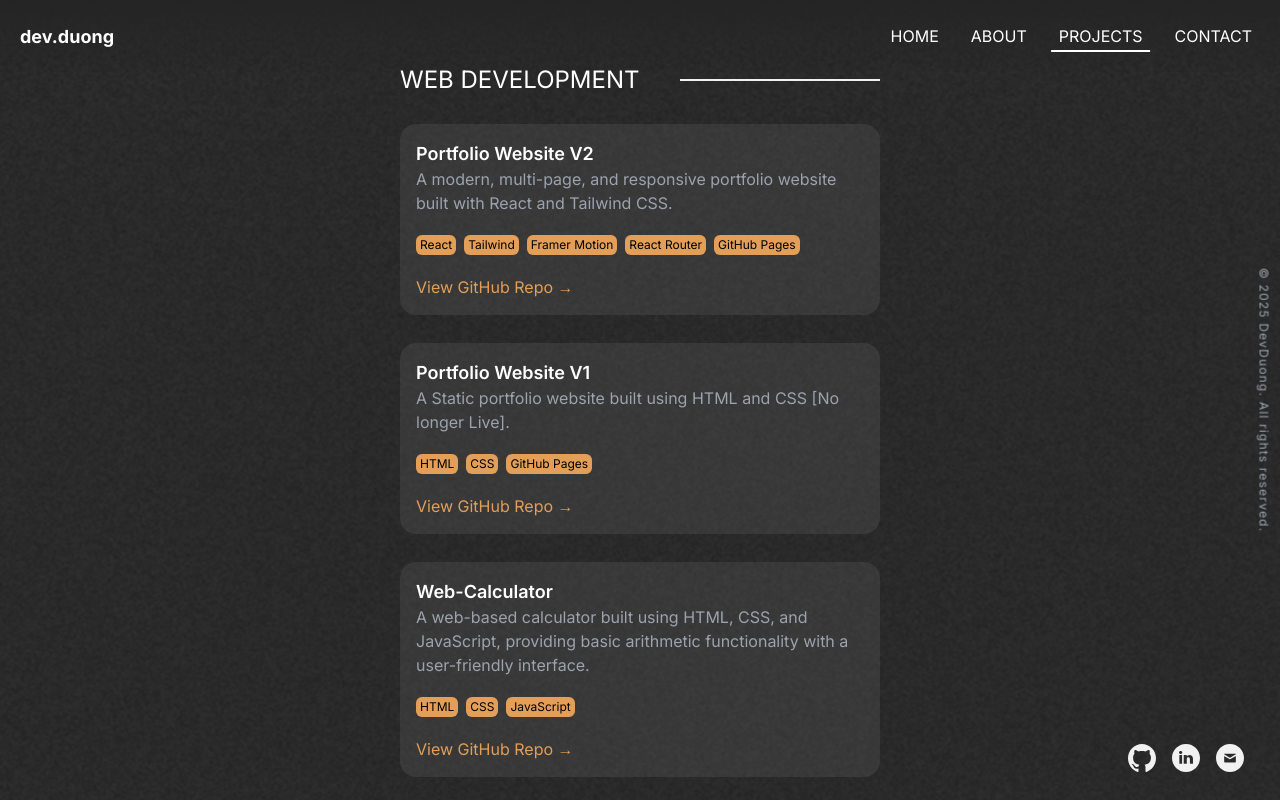
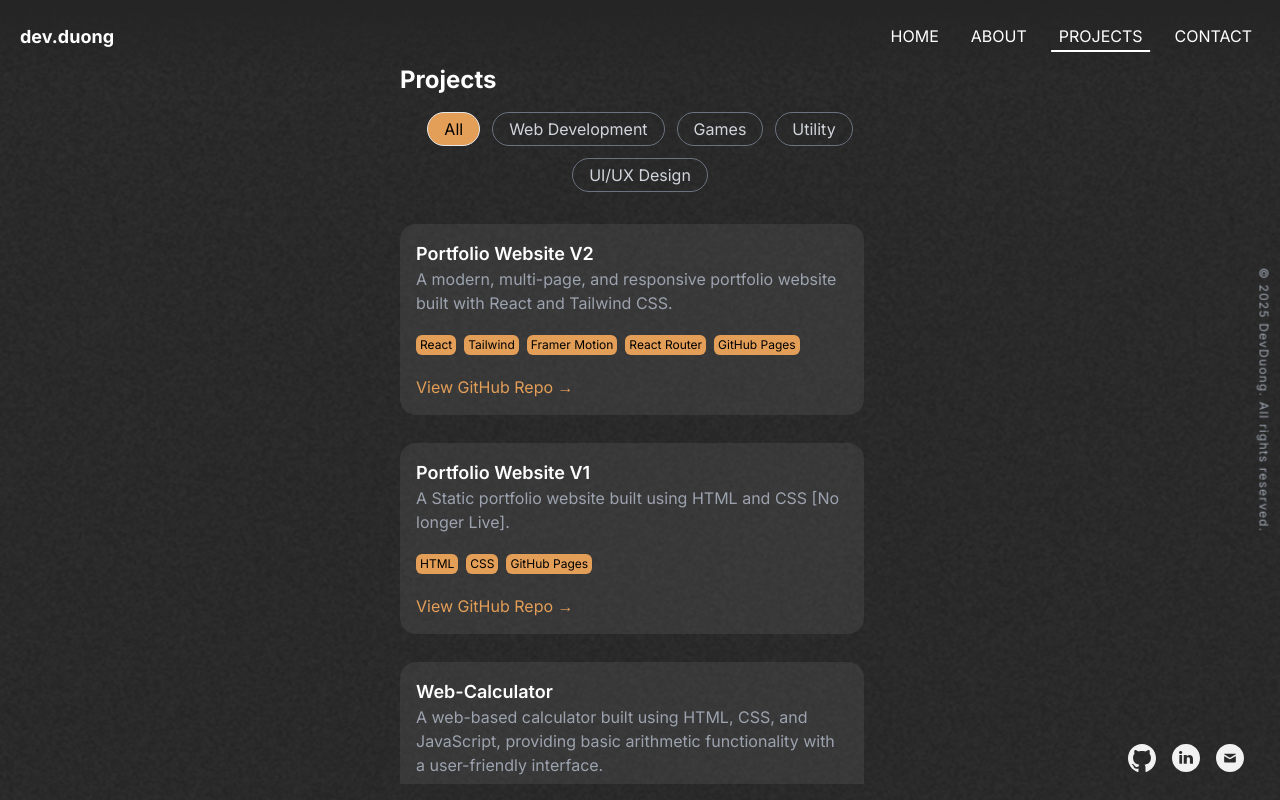
Before and after one commit to dev-duong/dev-duong.github.io, a React (Create React App) app: page /projects in a window 1280 px wide. Shown: the top 800 px of the page. Built offline with nearby package versions, Linux system fonts and the light colour scheme.

Commit message:
Added internal scrollbar and category filter

```diff
--- /dev/null
+++ b/src/components/ui/CategoryFilter.js
@@ -0,0 +1,22 @@
+const CategoryFilter = ({ categories, selected, onSelect }) => {
+  return (
+    <div className="flex flex-wrap gap-3 mb-8 justify-center">
+      {["All", ...categories].map((category) => (
+        <button
+          key={category}
+          className={`px-4 py-1 rounded-full border
+            ${
+              selected === category || (category === "All" && !selected)
+                ? "bg-myOrange text-black"
+                : "bg-transparent text-gray-300 border-gray-500 hover:border-white hover:text-white"
+            }`}
+          onClick={() => onSelect(category === "All" ? null : category)}
+        >
+          {category}
+        </button>
+      ))}
+    </div>
+  );
+};
+
+export default CategoryFilter;
--- a/src/index.css
+++ b/src/index.css
@@ -9,3 +9,26 @@
     @apply font-inter;
   }
 }
+
+/* Scrollbar Track */
+.custom-scrollbar::-webkit-scrollbar {
+  width: 8px; /* width of the scrollbar */
+}
+
+.custom-scrollbar::-webkit-scrollbar-track {
+  background: #2d2d2d; /* track color */
+  border-radius: 4px;
+}
+
+/* Scrollbar Thumb */
+.custom-scrollbar::-webkit-scrollbar-thumb {
+  background-color: #e39e58; /* Tailwind orange-500 */
+  border-radius: 4px;
+  border: 2px solid #2d2d2d; /* space around thumb */
+}
+
+/* For Firefox */
+.custom-scrollbar {
+  scrollbar-width: thin;
+  scrollbar-color: #e39e58 #2d2d2d;
+}
--- a/src/pages/Projects.js
+++ b/src/pages/Projects.js
@@ -1,9 +1,9 @@
+import { useState } from "react";
+
 // UI
 import SocialLinks from "../components/ui/SocialLinks";
 import ProjectCard from "../components/ui/ProjectCard";
-
-// Layout
-import Divider from "../components/layout/Divider";
+import CategoryFilter from "../components/ui/CategoryFilter";
 
 // Animations
 import PageWrapper from "../components/layout/PageWrapper";
@@ -17,134 +17,164 @@ import MushroomFont from "../assets/Projects/MushroomFont.pdf";
 import MushroomFontStatement from "../assets/Projects/MushroomFontStatement.pdf";
 import MushroomLog from "../assets/Projects/MushroomLog.otf";
 
-// Project Page
-const Projects = () => {
-  return (
-    <main className="pt-16 px-4 w-full max-w-[90%] sm:max-w-[80%] md:max-w-[60%] lg:max-w-[50%] xl:max-w-[40%] mx-auto flex flex-col justify-center flex-grow pb-20 md:pb-0">
-      <PageWrapper>
-        <section>
-          <article className="flex flex-col gap-7 mb-10">
-            <Divider title="Web Development" />
-            <ProjectCard
-              title="Portfolio Website V2"
-              description="A modern, multi-page, and responsive portfolio website built with React and Tailwind CSS."
-              tags={[
+// All Projects
+const allProjects = [
+  {
+    category: "Web Development",
+    title: "Portfolio Website V2",
+    description:
+      "A modern, multi-page, and responsive portfolio website built with React and Tailwind CSS.",
+    tags: [
       "React",
       "Tailwind",
       "Framer Motion",
       "React Router",
       "GitHub Pages",
-              ]}
-              link="https://github.com/dev-duong/dev-duong.github.io"
-            />
-            <ProjectCard
-              title="Portfolio Website V1"
-              description="A Static portfolio website built using HTML and CSS [No longer Live]."
-              tags={["HTML", "CSS", "GitHub Pages"]}
-              link="https://github.com/dev-duong/v1-dev-duong.github.io"
-            />
-            <ProjectCard
-              title="Web-Calculator"
-              description="A web-based calculator built using HTML, CSS, and JavaScript, providing basic arithmetic functionality with a user-friendly interface."
-              tags={["HTML", "CSS", "JavaScript"]}
-              link="https://github.com/dev-duong/Web-Calculator"
-            />
-            <ProjectCard
-              title="Portfolio Website [Mobile-Only]"
-              description="A website portfolio built using HTML, and CSS. [Built for only mobile]"
-              tags={["HTML", "CSS"]}
-              link="https://github.com/dev-duong/Mobile-Website-Portfolio"
-            />
-            <ProjectCard
-              title="Responsive Travel Website"
-              description="A Static portfolio website built using HTML and CSS adhering to the requirements of Web Content Accessibility Guidelines (WCAG)"
-              tags={["HTML", "CSS"]}
-              link="https://github.com/dev-duong/Resposive-Travel-Website"
-            />
-
-            <Divider title="Games" />
-            <ProjectCard
-              title="FirstQuest"
-              description="A C# Console text based game."
-              tags={["C#"]}
-              link="https://github.com/dev-duong/firstQuest"
-            />
-            <ProjectCard
-              title="Catch Game"
-              description="A simple basket catch game built in Unity."
-              tags={["C#", "HLSL", "ShaderLab"]}
-              link="https://github.com/dev-duong/CatchGame"
-            />
-
-            <Divider title="Utility" />
-            <ProjectCard
-              title="Saving Calculator"
-              description="An interactive tool that helps users estimate how much they can split their income by percentage."
-              tags={["C#"]}
-              link="https://github.com/dev-duong/savingsCalculator"
-            />
-
-            <Divider title="UI/UX Design" />
-            <ProjectCard
-              title="Real World Journal"
-              description="A logo Design for a fictional journal company called Real World Jounral."
-              tags={["Adobe inDesign", "Adobe Illustrator"]}
-              link={RealWorldJournal}
-              type="pdf"
-            />
-            <ProjectCard
-              title="More Than Human"
-              description="A critical experience concept design. Includes contextual research, world building, and designs."
-              tags={["Adobe inDesign", "Adobe Photoshop"]}
-              link={MoreThanHuman}
-              type="pdf"
-            />
-            <ProjectCard
-              title="Carbon Drone"
-              description="A critical experience and speculative concept design magazine and statement."
-              tags={["Adobe inDesign", "Adobe Photoshop"]}
-              link={[
+    ],
+    link: "https://github.com/dev-duong/dev-duong.github.io",
+    type: "github",
+  },
   {
-                  url: CarbonDrone,
+    category: "Web Development",
+    title: "Portfolio Website V1",
+    description:
+      "A Static portfolio website built using HTML and CSS [No longer Live].",
+    tags: ["HTML", "CSS", "GitHub Pages"],
+    link: "https://github.com/dev-duong/v1-dev-duong.github.io",
+    type: "github",
+  },
+  {
+    category: "Web Development",
+    title: "Web-Calculator",
+    description:
+      "A web-based calculator built using HTML, CSS, and JavaScript, providing basic arithmetic functionality with a user-friendly interface.",
+    tags: ["HTML", "CSS", "JavaScript"],
+    link: "https://github.com/dev-duong/Web-Calculator",
+    type: "github",
+  },
+  {
+    category: "Web Development",
+    title: "Portfolio Website [Mobile-Only]",
+    description:
+      "A website portfolio built using HTML, and CSS. [Built for only mobile]",
+    tags: ["HTML", "CSS"],
+    link: "https://github.com/dev-duong/Mobile-Website-Portfolio",
+    type: "github",
+  },
+  {
+    category: "Web Development",
+    title: "Responsive Travel Website",
+    description:
+      "A Static portfolio website built using HTML and CSS adhering to the requirements of Web Content Accessibility Guidelines (WCAG)",
+    tags: ["HTML", "CSS"],
+    link: "https://github.com/dev-duong/Resposive-Travel-Website",
+    type: "github",
+  },
+  {
+    category: "Games",
+    title: "FirstQuest",
+    description: "A C# Console text based game.",
+    tags: ["C#"],
+    link: "https://github.com/dev-duong/firstQuest",
+    type: "github",
+  },
+  {
+    category: "Games",
+    title: "Catch Game",
+    description: "A simple basket catch game built in Unity.",
+    tags: ["C#", "HLSL", "ShaderLab"],
+    link: "https://github.com/dev-duong/CatchGame",
+    type: "github",
+  },
+  {
+    category: "Utility",
+    title: "Saving Calculator",
+    description:
+      "An interactive tool that helps users estimate how much they can split their income by percentage.",
+    tags: ["C#"],
+    link: "https://github.com/dev-duong/savingsCalculator",
+    type: "github",
+  },
+  {
+    category: "UI/UX Design",
+    title: "Real World Journal",
+    description:
+      "A logo Design for a fictional journal company called Real World Jounral.",
+    tags: ["Adobe inDesign", "Adobe Illustrator"],
+    link: RealWorldJournal,
     type: "pdf",
   },
   {
-                  url: CarbonDroneStatement,
-                  type: "pdf",
-                },
-              ]}
-              linkLabel={["Open Magazine PDF →", "Open Statement PDF →"]}
-            />
-            <ProjectCard
-              title="Mushroom Font"
-              description="A custom mushroom themed font."
-              tags={["Adobe inDesign", "Adobe Illustrator"]}
-              link={[
-                {
-                  url: MushroomFont,
+    category: "UI/UX Design",
+    title: "More Than Human",
+    description:
+      "A critical experience concept design. Includes contextual research, world building, and designs.",
+    tags: ["Adobe inDesign", "Adobe Photoshop"],
+    link: MoreThanHuman,
     type: "pdf",
   },
   {
-                  url: MushroomFontStatement,
-                  type: "pdf",
+    category: "UI/UX Design",
+    title: "Carbon Drone",
+    description:
+      "A critical experience and speculative concept design magazine and statement.",
+    tags: ["Adobe inDesign", "Adobe Photoshop"],
+    link: [
+      { url: CarbonDrone, type: "pdf" },
+      { url: CarbonDroneStatement, type: "pdf" },
+    ],
+    linkLabel: ["Open Magazine PDF →", "Open Statement PDF →"],
   },
   {
-                  url: MushroomLog,
-                },
-              ]}
-              linkLabel={[
+    category: "UI/UX Design",
+    title: "Mushroom Font",
+    description: "A custom mushroom themed font.",
+    tags: ["Adobe inDesign", "Adobe Illustrator"],
+    link: [
+      { url: MushroomFont, type: "pdf" },
+      { url: MushroomFontStatement, type: "pdf" },
+      { url: MushroomLog },
+    ],
+    linkLabel: [
       "Open Magazine PDF →",
       "Open Statement PDF →",
       "Download Font →",
-              ]}
+    ],
+  },
+];
+
+// Project Page
+const Projects = () => {
+  const [selectedCategory, setSelectedCategory] = useState(null);
+
+  const categories = [...new Set(allProjects.map((p) => p.category))];
+  const filteredProjects = selectedCategory
+    ? allProjects.filter((p) => p.category === selectedCategory)
+    : allProjects;
+
+  return (
+    <main className="pt-16 px-4 w-full max-w-[90%] sm:max-w-[80%] md:max-w-[60%] lg:max-w-[50%] xl:max-w-[40%] mx-auto flex flex-col justify-center flex-grow pb-20 md:pb-0">
+      <PageWrapper>
+        <section>
+          <h2 className="text-2xl font-bold mb-4">Projects</h2>
+          <CategoryFilter
+            categories={categories}
+            selected={selectedCategory}
+            onSelect={setSelectedCategory}
           />
+
+          <article
+            className="flex flex-col gap-7 mb-10 pr-4 overflow-y-auto custom-scrollbar"
+            style={{ maxHeight: "70vh" }} // or choose height based on your layout
+          >
+            {filteredProjects.map((project, index) => (
+              <ProjectCard key={index} {...project} />
+            ))}
           </article>
         </section>
       </PageWrapper>
-      <footer
-        className="absolute md:fixed bottom-2 left-1/2 -translate-x-1/2 flex justify-center w-full
-             md:left-auto md:translate-x-0 md:justify-end md:items-end md:right-4"
-      >
+
+      <footer className="absolute md:fixed bottom-2 left-1/2 -translate-x-1/2 flex justify-center w-full md:left-auto md:translate-x-0 md:justify-end md:items-end md:right-4">
         <PageWrapper>
           <SocialLinks />
         </PageWrapper>
```
Lines whose indentation alone changed are shown as unchanged.
